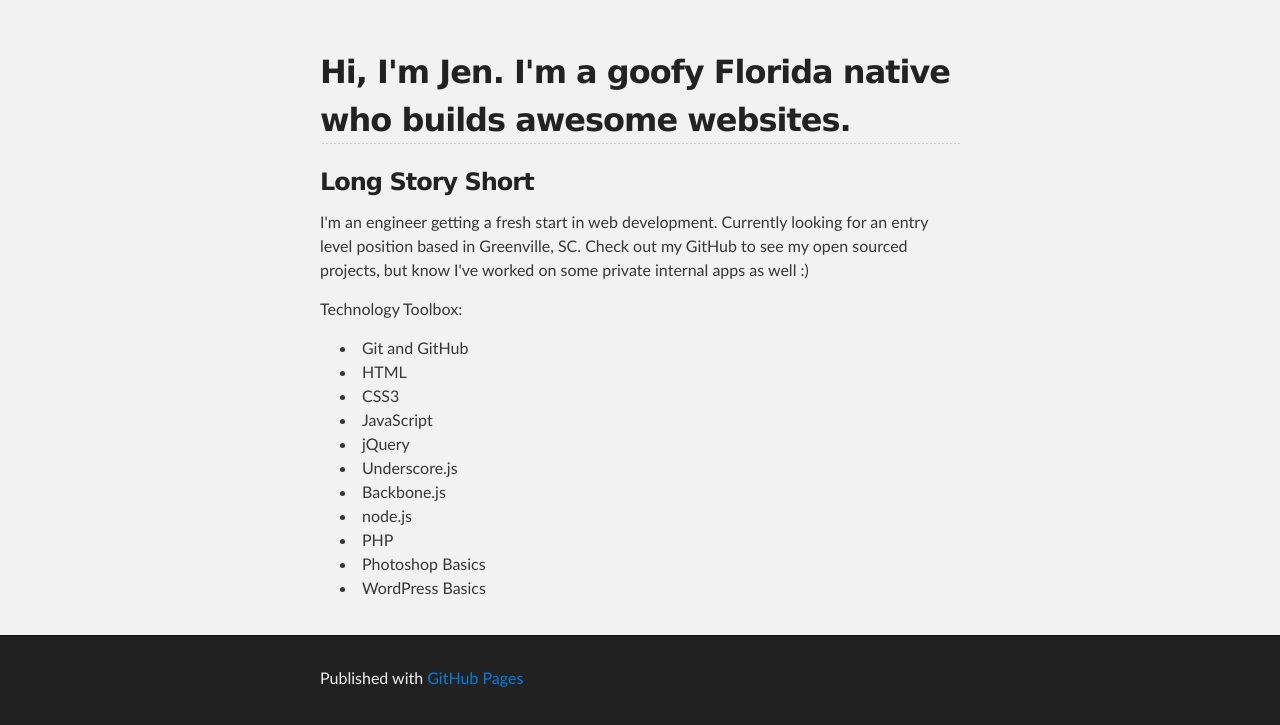
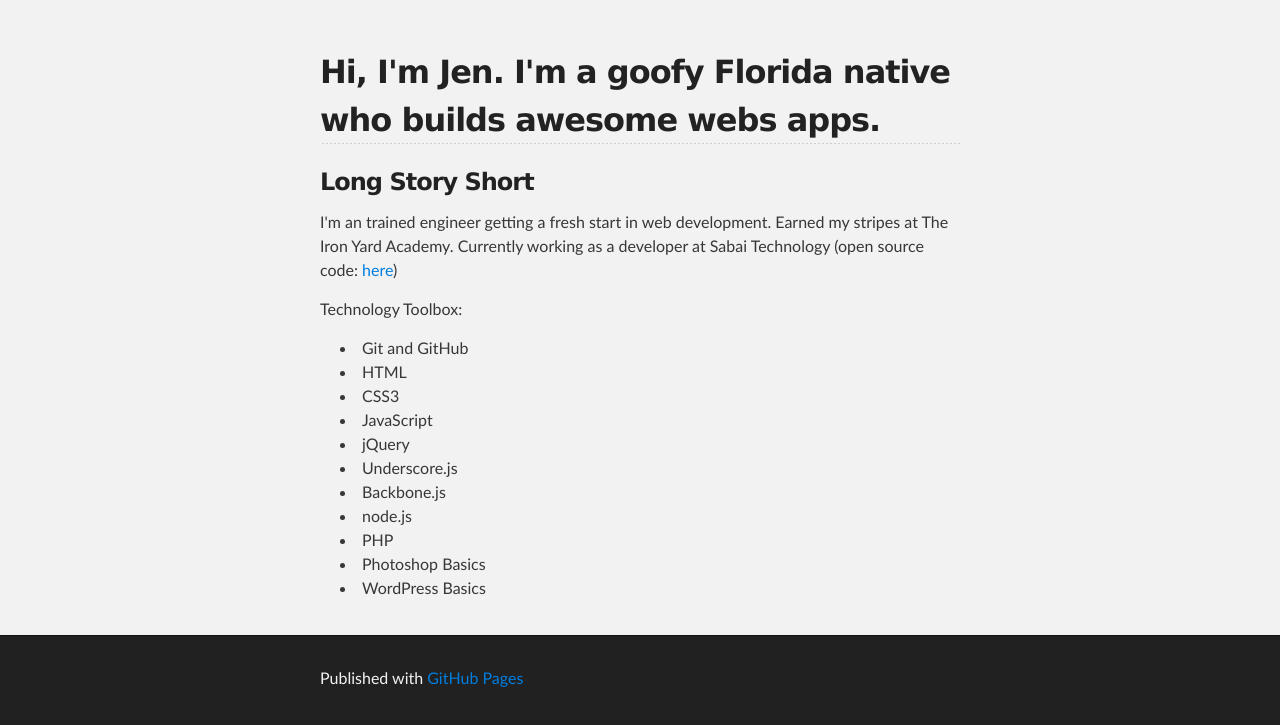
Before and after one commit to JenNgetich/JenNgetich.github.io, a plain HTML site: page index.html in a window 1280 px wide. Shown: the part 212-937 px from the top of the page. Drawn offline with Linux system fonts and the light colour scheme.

Commit message:
Update index.html

```diff
--- a/index.html
+++ b/index.html
@@ -28,12 +28,12 @@
     <div id="main_content_wrap" class="outer">
       <section id="main_content" class="inner">
         <h2>
-<a name="hi-im-jen-im-a-goofy-florida-native-who-builds-awesome-websites" class="anchor" href="#hi-im-jen-im-a-goofy-florida-native-who-builds-awesome-websites"><span class="octicon octicon-link"></span></a>Hi, I'm Jen. I'm a goofy Florida native who builds awesome websites.</h2>
+<a name="hi-im-jen-im-a-goofy-florida-native-who-builds-awesome-web-apps" class="anchor" href="#hi-im-jen-im-a-goofy-florida-native-who-builds-awesome-web-apps"><span class="octicon octicon-link"></span></a>Hi, I'm Jen. I'm a goofy Florida native who builds awesome webs apps.</h2>
 
 <h3>
 <a name="long-story-short" class="anchor" href="#long-story-short"><span class="octicon octicon-link"></span></a>Long Story Short</h3>
 
-<p>I'm an engineer getting a fresh start in web development. Currently looking for an entry level position based in Greenville, SC. Check out my GitHub to see my open sourced projects, but know I've worked on some private internal apps as well :)</p>
+<p>I'm an trained engineer getting a fresh start in web development. Earned my stripes at The Iron Yard Academy. Currently working as a developer at Sabai Technology (open source code: <a href="https://github.com/sabaitechnology/jairo-dev">here</a>)</p>
 
 <p>Technology Toolbox:</p>
 
```
